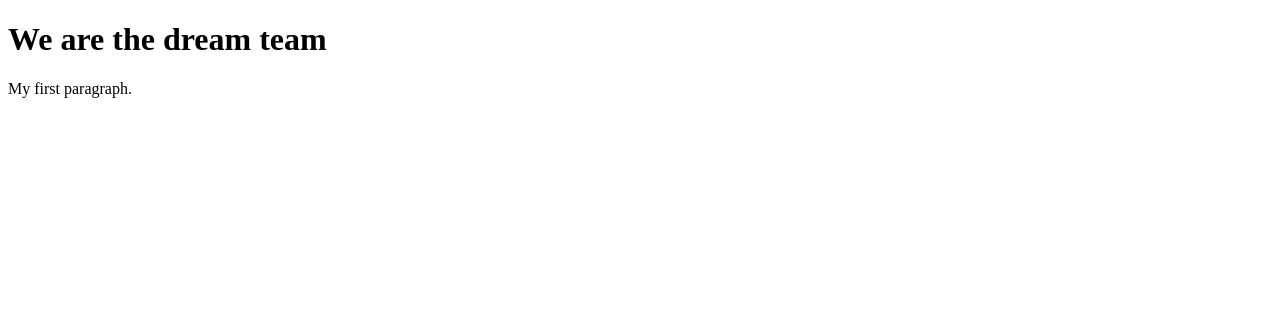
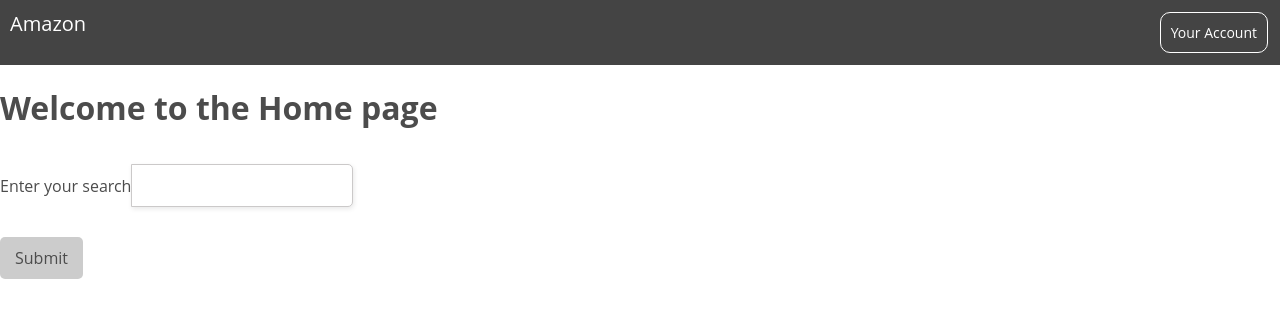
Before and after one commit to kevinlogan94/CS405, a PHP site: page / in a window 1280 px wide. Shown: the top 318 px of the page. Run offline with PHP 8.4, Linux system fonts and the light colour scheme; some libraries are stand-ins or nearby versions.

Commit message:
Added login, header, and register

```diff
--- /dev/null
+++ b/header.php
@@ -0,0 +1,51 @@
+<!--
+Prolog: Header.html
+Purpose: Allow us to include a header at the top of every page of the website.
+Preconditions: Click the helpfinder.us on the top left. Click the For Nonprofits button on the top right, opening a dropdown box.
+	Click the login or register button from the dropdown box.
+Postconditions: Page transition to the landing page, registration page, or login page depending on what button you press.
+-->
+
+<!DOCTYPE html>
+<html>
+<head>
+ <!--set the tab name to Help Finder-->
+  <title>Amazon CS405 Project</title>
+  <link rel="stylesheet" type="text/css" href="style.css">
+</head>
+<body>
+<!--HTML setup-->
+<ul>
+  <li><a class="active" href="index.php">Amazon</a></li>
+  <li class="dropdown">
+    <a class="dropbtn" onclick="myFunction()">Your Account</a>
+    <div class="dropdown-content" id="myDropdown">
+      <a href="login.php">Login</a>
+      <a href="register.php">Register</a>
+      <a href="index.php">Dashboard</a>
+    </div>
+  </li>
+</ul>
+
+<script>
+//Javascript
+/* When the user clicks on the button,
+toggle between hiding and showing the dropdown content */
+function myFunction() {
+    document.getElementById("myDropdown").classList.toggle("show");
+}
+// Close the dropdown if the user clicks outside of it
+window.onclick = function(e) {
+  if (!e.target.matches('.dropbtn')) {
+    var dropdowns = document.getElementsByClassName("dropdown-content");
+    for (var d = 0; d < dropdowns.length; d++) {
+      var openDropdown = dropdowns[d];
+      if (openDropdown.classList.contains('show')) {
+        openDropdown.classList.remove('show');
+      }
+    }
+  }
+}
+</script>
+</body>
+</html>
--- a/index.php
+++ b/index.php
@@ -1,13 +1,23 @@
 <!DOCTYPE html>
 <html>
-<head>
-<title>CS405 Program</title>
-</head>
-<body>
-
-<h1>We are the dream team</h1>
-
-<p>My first paragraph.</p>
-
-</body>
+  <head>
+    <link rel="stylesheet" type="text/css" href="style.css">
+    <script src="//code.jquery.com/jquery-1.10.2.js"></script>
+    <script>
+    $(function(){
+      $("#header").load("header.php");
+      $("#footer").load("footer.php");
+    });
+    </script>
+    <title>CS405 Project</title>
+  </head>
+  <body>
+     <div id="header"></div>
+     <h1>Welcome to the Home page</h1>
+     <form action="demo_form.asp">
+       Enter your search <input type="text" name="searchBar"><br>
+       <input type="submit" value="Submit">
+     </form>
+     <div id="footer"></div>
+  </body>
 </html>
--- /dev/null
+++ b/style.css
@@ -0,0 +1,148 @@
+/*CSS*/
+ul {/*Set up the main header*/
+    list-style-type: none;
+    margin: 0;
+    padding: 0;
+    overflow: hidden;
+    background-color: #444; /*gray*/
+    font-size:20px;
+    width:100%;
+    /*position:fixed;*/
+}
+li {/*Allow everything on the header to be on the same line*/
+    float: left;
+}
+li a, .dropbtn { /*Set up the text*/
+    display: inline-block;
+    color: white;
+    text-align: left;
+    padding: 10px;
+    text-decoration: none;
+}
+li a:hover {
+    /*background-color: #306cf2; /*pink*/
+}
+/*If you're mouse hovers over For Nonprofts it highlights pink*/
+.dropbtn:hover, .dropdown:hover {
+  background-color: #247bbd; /*blue*/
+  border-radius: 10px;
+}
+li.dropdown { /*Set up the dropdown button for nonprofits*/
+    float:right;
+    border: solid 1px;
+    border-radius: 10px;
+    border-color: white;
+    margin: 12px;
+    font-size: 70%;
+}
+.dropdown-content { /*Set up the dropdown display*/
+    display: none;
+    position: absolute;
+    background-color: white;
+    min-width: 105px;
+    box-shadow: #ebebeb;
+}
+.dropdown-content a { /*Set up the text for the dropdown display*/
+    color: black;
+    padding: 12px 16px;
+    text-decoration: none;
+    display: block;
+    text-align: left;
+}
+/*Highlight the dropdown content gray*/
+.dropdown-content a:hover {background-color: #ebebeb; /*gray*/}
+/*Have the dropdown content be displayed as a block*/
+.show {
+  display:block;
+}
+
+fieldset {
+  border:none;
+}
+
+/*Box surrounding the form on login.php */
+.box {
+  text-align: center;
+  margin: 20px auto;
+  width: 400px;
+  height: 470px;
+  border-radius: 8px/7px;
+  background-color: #ebebeb;
+  box-shadow: 1px 2px 5px rgba(0,0,0,.31);
+  border: solid 1px #cbc9c9;
+}
+
+/*Specific Styling for inputs on all pages*/
+input[type=text],input[type=password]{
+  height: 39px;
+  border-radius: 0px 5px 5px 0px;
+  background-color: #fff;
+  box-shadow: 1px 2px 5px rgba(0,0,0,.09);
+  border: solid 1px #cbc9c9;
+  margin-left: -5px;
+  margin-top: 13px;
+  padding-left: 10px;
+  margin-bottom:10px;
+}
+
+/*Submit button styling for each page.*/
+input[type="submit"] {
+    padding:10px 15px;
+    background:#ccc;
+    border:0 none;
+    cursor:pointer;
+    border-radius: 5px;
+    margin-top:20px;
+    margin-bottom: 20px;
+}
+
+/*Styling for icons used on login.php, register.php, and passrecover.php*/
+#icon {
+  display: inline-block;
+  width: 30px;
+  background-color: #247bbd; /*blue*/
+  padding: 12px 7px;
+  margin-left: 15px;
+  border-radius: 4px 0px 0px 4px;
+  color: white;
+  box-shadow: 1px 2px 5px rgba(0,0,0,.09);
+  border: solid 0px #cbc9c9;
+}
+
+/*Box surrounding the form on register.php */
+.registerbox {
+  margin: 20px auto;
+  width:  900px;
+  height: 650px;
+  border-radius: 8px/7px;
+  background-color: #ebebeb;
+  box-shadow: 1px 2px 5px rgba(0,0,0,.31);
+  border: solid 1px #cbc9c9;
+}
+
+/*Used on changepassword.php, register.php, passrecover.php, and login.php to shift everything to the center*/
+#shift {
+	display:block;
+	margin: 0 auto;
+	text-align: center;
+}
+
+/*Used on register.php to allow inputs to be put in a row*/
+.rows {
+  display: inline-block;
+  padding: 5px;
+}
+
+a {
+  cursor:pointer;
+}
+
+body,
+input,
+textarea,
+select {
+  font-family: 'Open Sans', sans-serif;
+  font-size: 16px;
+  color: #4c4c4c;
+  margin:0;
+}
```
Also changed, not shown: login.php (added, +65 -0 lines), register.php (added, +190 -0 lines).
